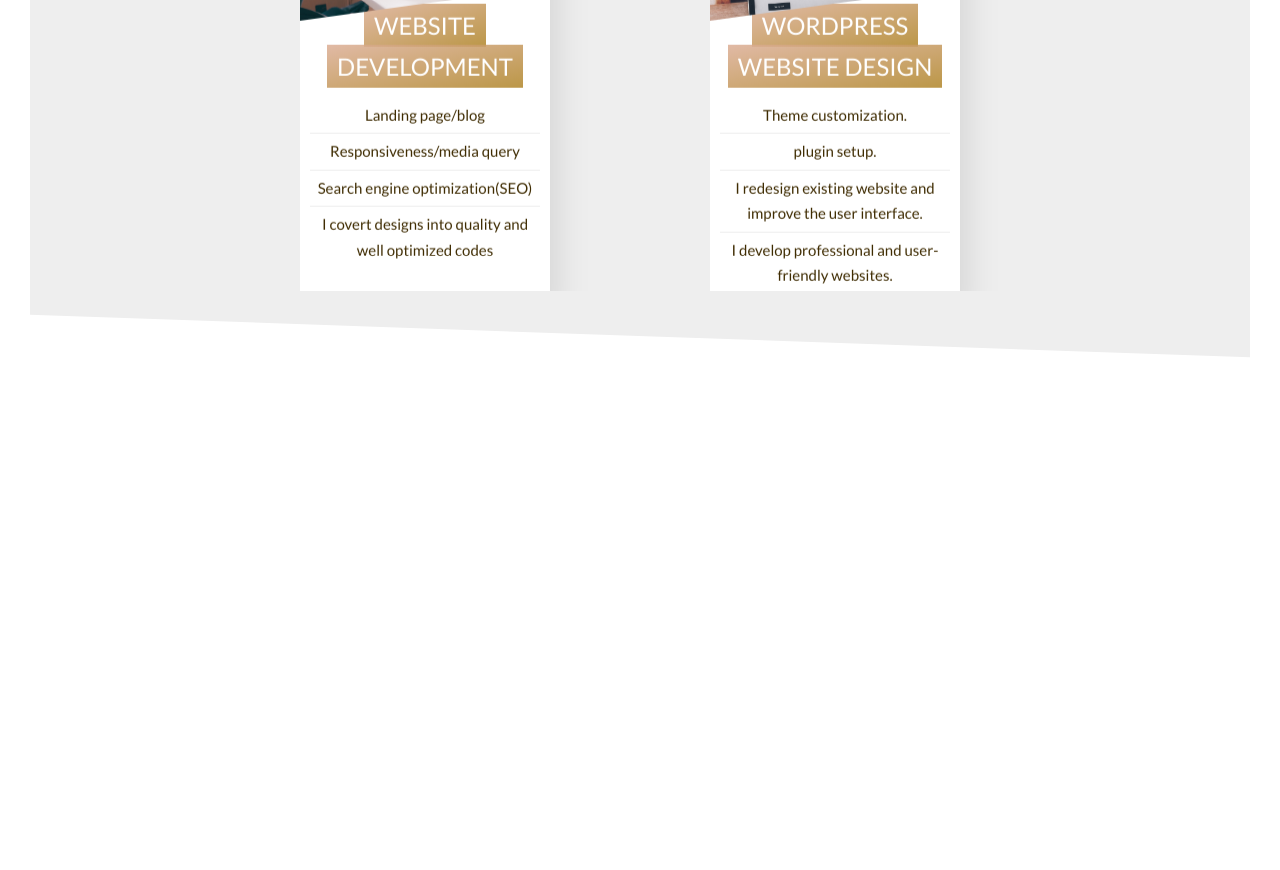
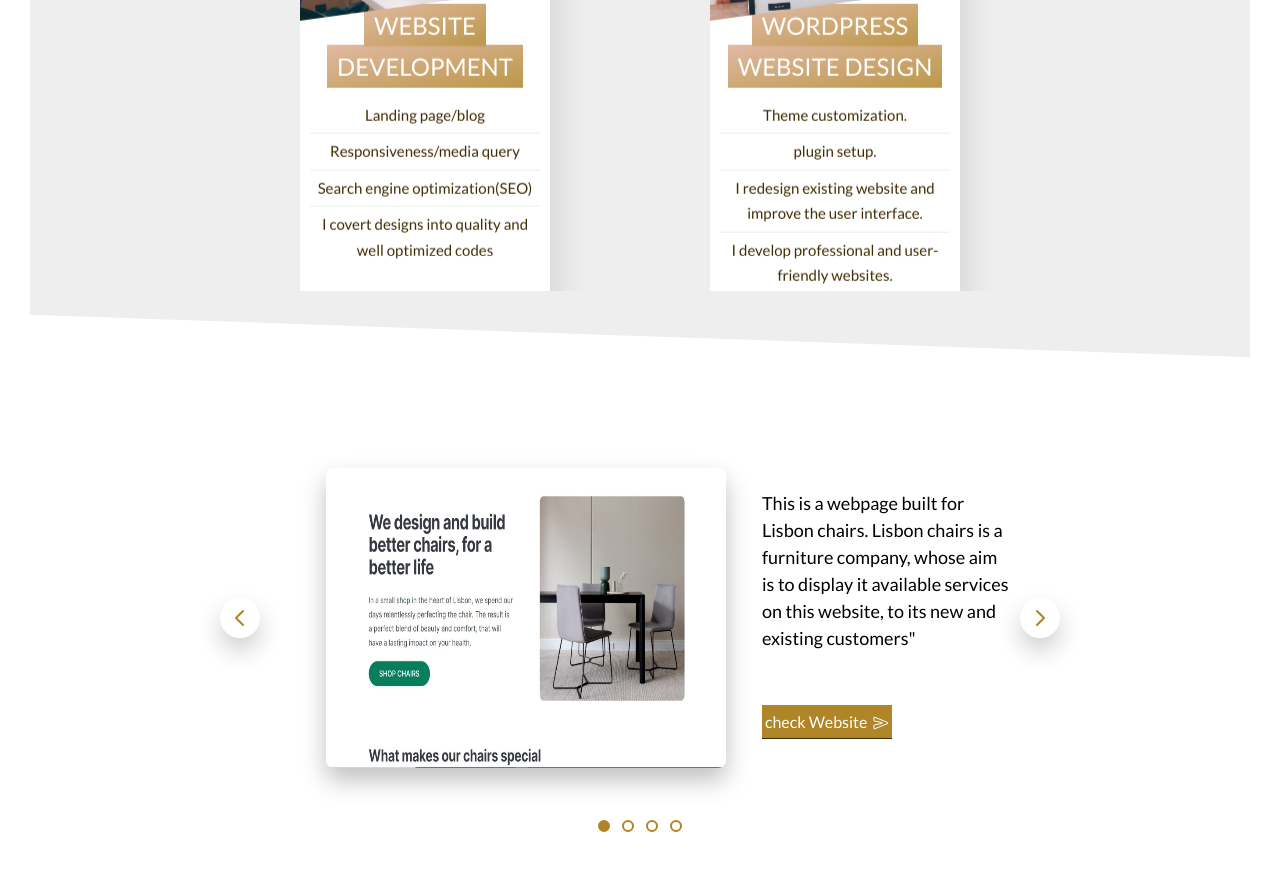
Before and after one commit to Favour-design-cyber/portfolio, a website: page index.html in a window 1280 px wide. Shown: the part 2711-3581 px from the top of the page. Before the commit the page ends 3077 px from the top, so only its background shows below. Drawn offline with nearby package versions, Linux system fonts and the light colour scheme.

Commit message:
new commit

```diff
--- a/index.html
+++ b/index.html
@@ -260,43 +260,63 @@
       </section>
     </main>
   </body>
+  <div class="carousel">
+    <img
+      src="img/lisbonchairs.jpg"
+      class="portfolio-image"
+      alt="Maria de Almeida"
+    />
+    <blockquote class="portfolio">
+      <p class="portfolio-text">
+        This is a webpage built for Lisbon chairs. Lisbon chairs is a furniture
+        company, whose aim is to display it available services on this website,
+        to its new and existing customers"
+      </p>
+      <a href="#" class="btn-text contact portfolio-btn"
+        >check Website<ion-icon name="send-outline" class="me-btn"></ion-icon
+      ></a>
+    </blockquote>
+
+    <button class="portfolio-button btn--left">
+      <svg
+        xmlns="http://www.w3.org/2000/svg"
+        class="btn-icon"
+        fill="none"
+        viewBox="0 0 24 24"
+        stroke="currentColor"
+      >
+        <path
+          stroke-linecap="round"
+          stroke-linejoin="round"
+          stroke-width="2"
+          d="M15 19l-7-7 7-7"
+        />
+      </svg>
+    </button>
+    <button class="portfolio-button btn--right">
+      <svg
+        xmlns="http://www.w3.org/2000/svg"
+        class="btn-icon"
+        fill="none"
+        viewBox="0 0 24 24"
+        stroke="currentColor"
+      >
+        <path
+          stroke-linecap="round"
+          stroke-linejoin="round"
+          stroke-width="2"
+          d="M9 5l7 7-7 7"
+        />
+      </svg>
+    </button>
+    <div class="dots">
+      <button class="dot dot--fill">&nbsp;</button>
+      <button class="dot">&nbsp;</button>
+      <button class="dot">&nbsp;</button>
+      <button class="dot">&nbsp;</button>
+    </div>
+  </div>
 </html>
-
-<!--
-        <div
-        id="carouselExampleSlidesOnly"
-        class="carousel slide"
-        data-bs-ride="carousel"
-      >
-
-        <div class="carousel-inner">
-          <div class="carousel-item active">
-            <img
-              src="logos/bootstrap.png"
-              class="d-block w-100"
-              alt="..."
-            />
-
-          </div>
-
-          <div class="carousel-item">
-            <img src="logos/html5.png" class="d-block w-100" alt="..." />
-
-          </div>
-          <div class="carousel-item">
-            <img src="logos/figma.png" class="d-block w-100" alt="..." />
-
-          </div>
-          <div class="carousel-item">
-            <img src="logos/Wordpress.png" class="d-block w-100" alt="..." />
-
-          </div>
-        </div>
-
-      </div>
-
-
-     -->
 
 <!-- <section class="section-projects">
         <div class="u-center-text u-margin-bottom-8">
--- a/sass/layout/_slider.scss
+++ b/sass/layout/_slider.scss
@@ -70,3 +70,115 @@
   top: 0;
   transform: rotateZ(100deg);
 }
+
+.carousel {
+  width: 800px;
+  margin: 100px auto;
+  background-color: $color-white;
+  /* padding: 32px; */
+  /* padding-left: 86px; */
+  /* padding-right: 48px; */
+  padding: 32px 48px 32px 86px;
+
+  border-radius: 8px;
+  position: relative;
+
+  display: flex;
+  align-items: center;
+  gap: 86px;
+}
+
+.portfolio-image {
+  height: 30rem;
+  width: 40rem;
+  border-radius: 8px;
+  // transform: scale(1.5);
+  box-shadow: 0 12px 24px rgba(0, 0, 0, 0.25);
+}
+
+.portfolio-text {
+  font-size: 1.8rem;
+  font-weight: 500;
+  line-height: 1.5;
+  margin-bottom: 32px;
+  color: $color-primary-dark;
+  width: 25rem;
+  margin-left: -5rem;
+}
+
+.portfolio-author {
+  font-size: 14px;
+  margin-bottom: 4px;
+  color: #c3fae8;
+}
+
+.portfolio-job {
+  font-size: 12px;
+  color: #c3fae8;
+}
+
+// /* CONTROLS */
+.portfolio-button {
+  background-color: #fff;
+  border: none;
+  height: 40px;
+  width: 40px;
+  border-radius: 50%;
+  position: absolute;
+  box-shadow: 0 12px 24px rgba(0, 0, 0, 0.2);
+  cursor: pointer;
+
+  display: flex;
+  align-items: center;
+  justify-content: center;
+}
+
+.btn--left {
+  /* In relation to PARENTE ELEMENT */
+  left: 0;
+  top: 50%;
+
+  /* In relation to ELEMENT ITSELF */
+  transform: translate(-50%, -50%);
+}
+
+.btn--right {
+  right: 0;
+  top: 50%;
+
+  transform: translate(50%, -50%);
+}
+
+.btn-icon {
+  height: 24px;
+  width: 24px;
+  stroke: $color-secondary-dark;
+}
+.dots {
+  position: absolute;
+  left: 50%;
+  bottom: 0;
+  transform: translate(-50%, 32px);
+
+  display: flex;
+  gap: 12px;
+}
+
+.dot {
+  height: 12px;
+  width: 12px;
+  background-color: #fff;
+  border: 2px solid $color-secondary-dark;
+  border-radius: 50%;
+  cursor: pointer;
+}
+
+.dot--fill {
+  background-color: $color-secondary-dark;
+}
+
+.portfolio-btn {
+  background-color: $color-secondary-dark !important;
+  // margin-top: -4rem;
+  margin-left: -5rem;
+}
```
Also changed, not shown: css/style.css, img/lisbonchairs.jpg (added).
